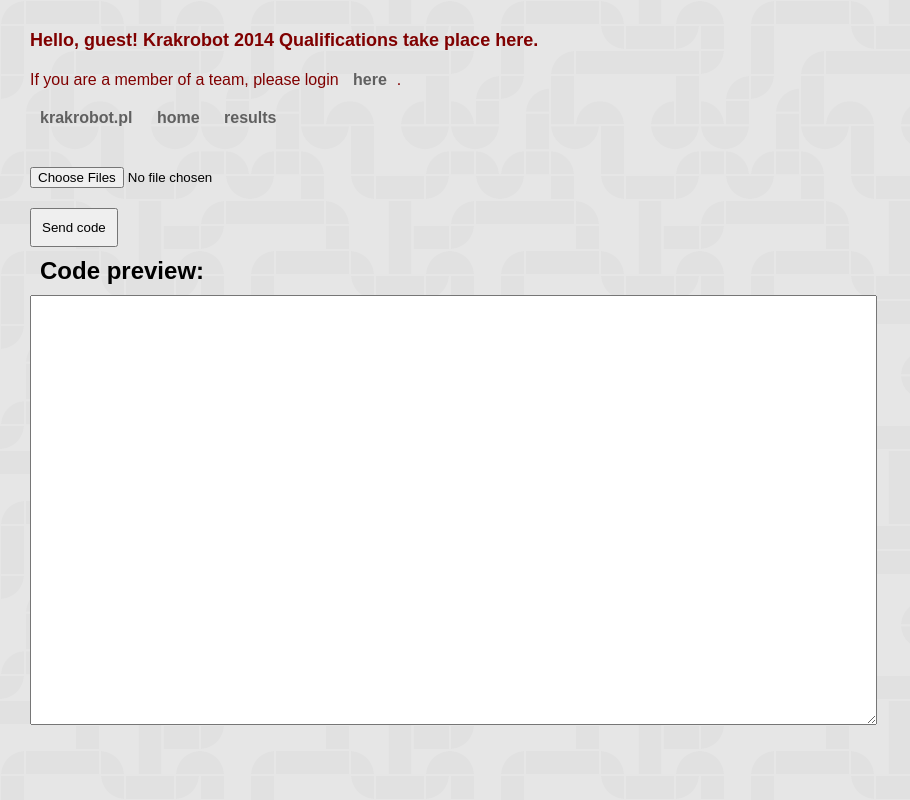
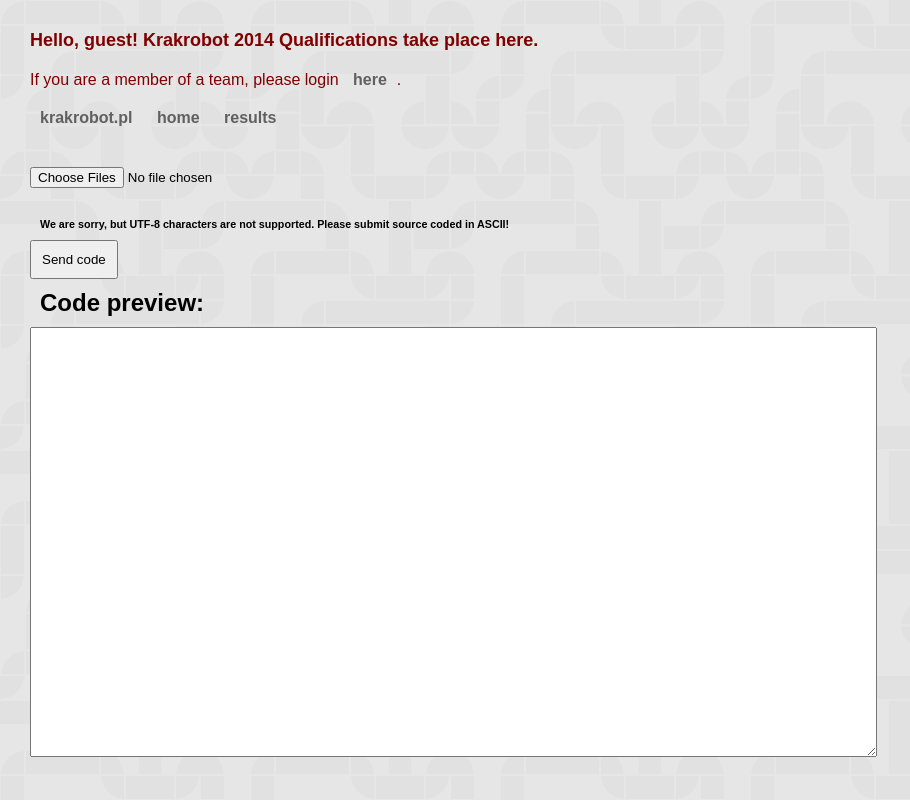
Before and after one commit to ktalik/django-krakrobot, a Django app: template submission/templates/submission/submit.html in a window 1280 px wide. Shown: the whole page, without its empty margins (0-910 px from the left). Run offline with Django 3.2, Linux system fonts and the light colour scheme; the template is opened without the code that fills it, so the values that code supplies are empty.

Commit message:
Submission ASCII note

```diff
--- a/submission/templates/submission/submit.html
+++ b/submission/templates/submission/submit.html
@@ -10,6 +10,7 @@
     <input id="file" type="file" multiple onchange="startRead()">
     <form action="./submit" method="post">
         {% csrf_token %}
+        <h6>We are sorry, but UTF-8 characters are not supported. Please submit source coded in ASCII!</h6>
         <input type="submit" value="Send code" />
         <h2>Code preview:</h2>
         <textarea style="font-size:11pt;font-family:Monospace,Courier;" id="output" cols="90" rows="24" name="source_code" value="" >
```
